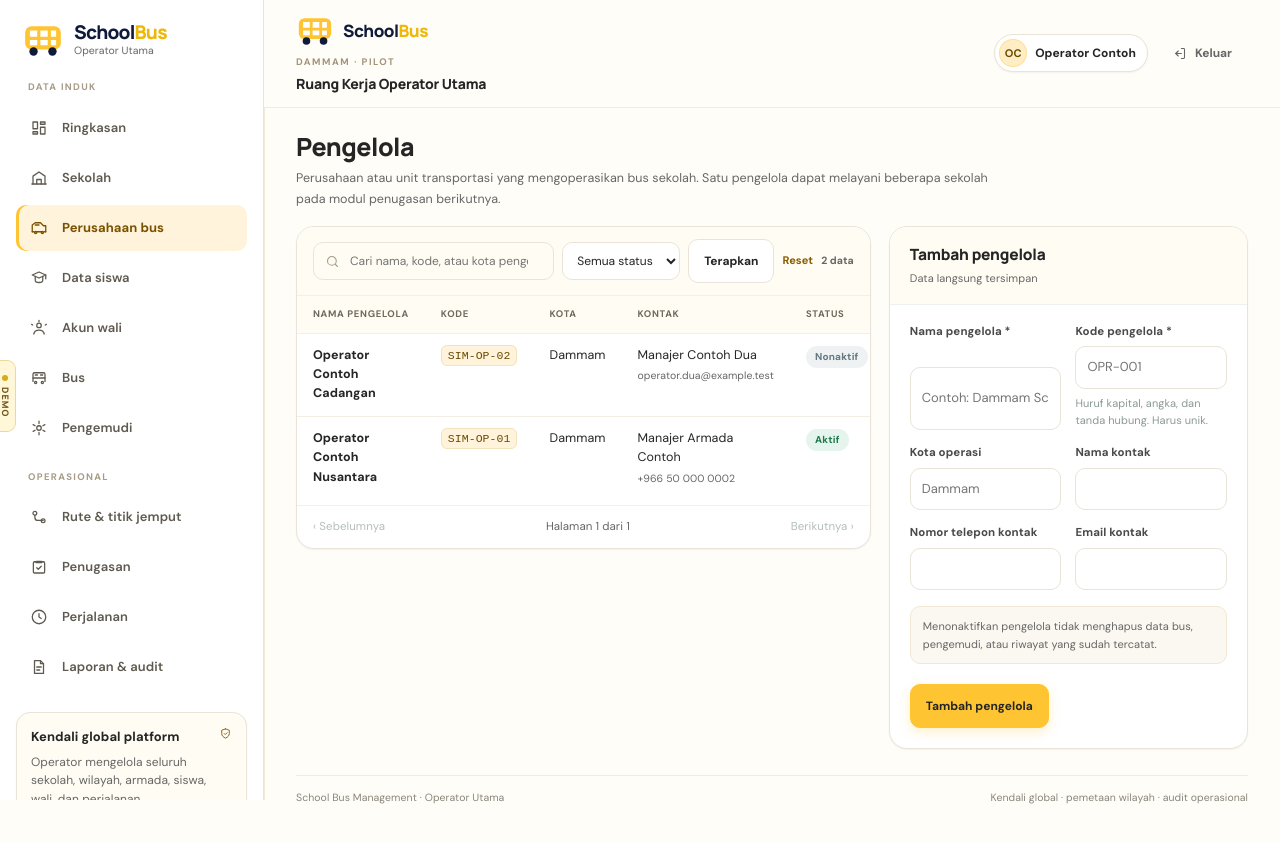
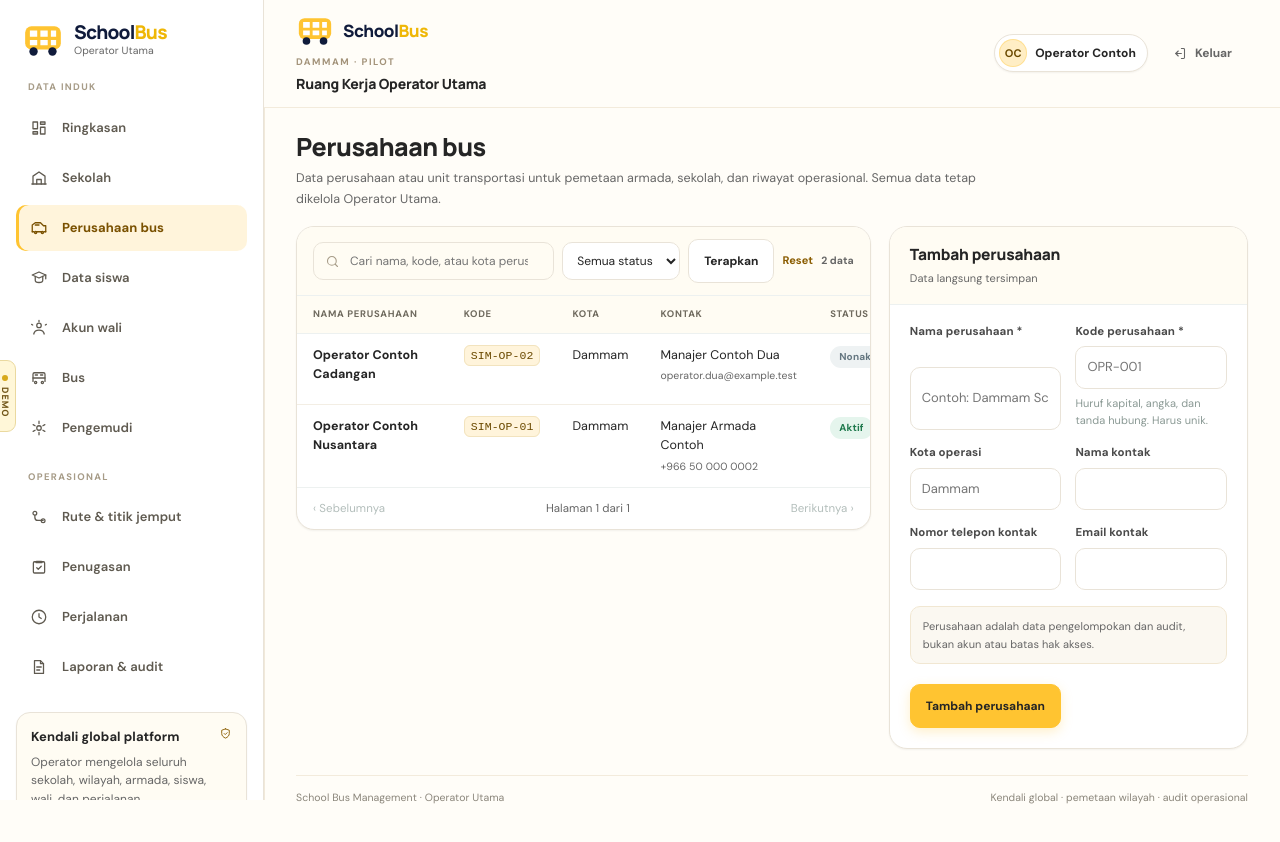
Before and after one commit to irusandi-hub/school-bus-management, a Next.js app: page /admin/operator in a window 1280 px wide. Shown: the top 842 px of the page. Built offline with nearby package versions, Linux system fonts and the light colour scheme.

Commit message:
refactor(operator): treat transport companies as data not accounts

```diff
--- a/app/admin/operator/page.tsx
+++ b/app/admin/operator/page.tsx
@@ -16,12 +16,12 @@ import { firstParam, listHref, noticeFromParams } from "@/lib/admin/query";
 import { PAGE_SIZE, pageRange, parsePage } from "@/lib/admin/support";
 import type { OperatorRow } from "@/lib/types";
 import { sanitizeSearch } from "@/lib/validation";
-import { linkOperatorAccount, saveOperator, setOperatorActive, unlinkOperatorAccount } from "./actions";
+import { saveOperator, setOperatorActive } from "./actions";
 
-export const metadata: Metadata = { title: "Pengelola | Pengelola" };
+export const metadata: Metadata = { title: "Perusahaan bus | Operator" };
 
 const path = "/admin/operator";
-const selectColumns = "id, name, code, city, contact_name, contact_email, contact_phone, profile_id, active";
+const selectColumns = "id, name, code, city, contact_name, contact_email, contact_phone, active";
 
 export default async function OperatorPage({
   searchParams,
@@ -58,13 +58,6 @@ export default async function OperatorPage({
     editing = (editRow as OperatorRow | null) ?? null;
   }
 
-  const linkedIds = rows.filter((row) => row.profile_id).map((row) => row.profile_id as string);
-  let emailRows: { profile_id: string; email: string }[] = [];
-  if (linkedIds.length) {
-    const res = await supabase.rpc("linked_account_emails", { p_profile_ids: linkedIds });
-    emailRows = (res.data ?? []) as { profile_id: string; email: string }[];
-  }
-  const emailById = new Map<string, string>(emailRows.map((row) => [row.profile_id, row.email]));
 
   const notice = noticeFromParams(params);
   const baseQuery = { q, status: status || undefined };
@@ -72,7 +65,7 @@ export default async function OperatorPage({
   const fields: FieldDef[] = [
     {
       name: "name",
-      label: "Nama pengelola",
+      label: "Nama perusahaan",
       required: true,
       maxLength: 120,
       defaultValue: editing?.name,
@@ -80,7 +73,7 @@ export default async function OperatorPage({
     },
     {
       name: "code",
-      label: "Kode pengelola",
+      label: "Kode perusahaan",
       required: true,
       maxLength: 20,
       defaultValue: editing?.code,
@@ -119,8 +112,8 @@ export default async function OperatorPage({
   return (
     <>
       <PageHeader
-        title="Pengelola"
-        description="Perusahaan atau unit transportasi yang mengoperasikan bus sekolah. Satu pengelola dapat melayani beberapa sekolah pada modul penugasan berikutnya."
+        title="Perusahaan bus"
+        description="Data perusahaan atau unit transportasi untuk pemetaan armada, sekolah, dan riwayat operasional. Semua data tetap dikelola Operator Utama."
       />
 
       {notice && <Notice kind={notice.kind}>{notice.message}</Notice>}
@@ -132,11 +125,11 @@ export default async function OperatorPage({
             key={`${q}|${status}|${page}`}
             action={path}
             q={q}
-            placeholder="Cari nama, kode, atau kota pengelola"
+            placeholder="Cari nama, kode, atau kota perusahaan"
             total={total}
             resetHref={path}
             filters={
-              <select name="status" defaultValue={status} aria-label="Filter status pengelola">
+              <select name="status" defaultValue={status} aria-label="Filter status perusahaan">
                 <option value="">Semua status</option>
                 <option value="aktif">Aktif</option>
                 <option value="nonaktif">Nonaktif</option>
@@ -148,20 +141,20 @@ export default async function OperatorPage({
             <table className="admin-table">
               <thead>
                 <tr>
-                  <th scope="col">Nama pengelola</th>
+                  <th scope="col">Nama perusahaan</th>
                   <th scope="col">Kode</th>
                   <th scope="col">Kota</th>
                   <th scope="col">Kontak</th>
                   <th scope="col">Status</th>
-                  <th scope="col">Akun masuk</th>
+
                   <th scope="col">Tindakan</th>
                 </tr>
               </thead>
               <tbody>
                 {rows.length === 0 ? (
                   <EmptyRow
-                    colSpan={7}
-                    title={q || status ? "Tidak ada pengelola yang cocok" : "Belum ada data pengelola"}
+                    colSpan={6}
+                    title={q || status ? "Tidak ada perusahaan yang cocok" : "Belum ada data perusahaan"}
                     detail={
                       q || status
                         ? "Ubah kata kunci atau filter status, lalu terapkan kembali."
@@ -185,41 +178,6 @@ export default async function OperatorPage({
                       <td>
                         <Pill tone={row.active ? "success" : "neutral"}>{row.active ? "Aktif" : "Nonaktif"}</Pill>
                       </td>
-                      <td className="account-cell">
-                        {row.profile_id ? (
-                          <>
-                            <Pill tone="info">Tertaut</Pill>
-                            <small>{emailById.get(row.profile_id) ?? "Akun tersambung"}</small>
-                            <form action={unlinkOperatorAccount} className="row-form">
-                              <input type="hidden" name="id" value={row.id} />
-                              <ConfirmSubmit
-                                className="row-link danger"
-                                message={`Lepas tautan akun ${emailById.get(row.profile_id) ?? "tersebut"} dari ${row.name}? Akun tersebut tidak lagi dapat masuk area Pengelola.`}
-                              >
-                                Lepas tautan
-                              </ConfirmSubmit>
-                            </form>
-                          </>
-                        ) : (
-                          <form action={linkOperatorAccount} className="account-link-form">
-                            <input type="hidden" name="id" value={row.id} />
-                            <input
-                              type="email"
-                              name="email"
-                              required
-                              maxLength={254}
-                              placeholder="email@contoh.com"
-                              aria-label={`Email akun untuk ${row.name}`}
-                            />
-                            <ConfirmSubmit
-                              className="row-link"
-                              message={`Tautkan akun ini ke ${row.name}? Peran akun menjadi Pengelola dan hanya dapat mengakses organisasi tersebut.`}
-                            >
-                              Tautkan
-                            </ConfirmSubmit>
-                          </form>
-                        )}
-                      </td>
                       <td>
                         <div className="row-actions">
                           <Link className="row-link" href={listHref(path, { ...baseQuery, page, edit: row.id })}>
@@ -232,7 +190,7 @@ export default async function OperatorPage({
                               className={row.active ? "row-link danger" : "row-link"}
                               message={
                                 row.active
-                                  ? `Nonaktifkan ${row.name}? Data pengelola dan riwayat terkait tetap tersimpan.`
+                                  ? `Nonaktifkan ${row.name}? Data perusahaan dan riwayat terkait tetap tersimpan.`
                                   : `Aktifkan kembali ${row.name}?`
                               }
                             >
@@ -260,7 +218,7 @@ export default async function OperatorPage({
         <aside className="panel admin-form-panel" id="form">
           <header className="panel-head">
             <div>
-              <h2 className="panel-title">{editing ? "Ubah pengelola" : "Tambah pengelola"}</h2>
+              <h2 className="panel-title">{editing ? "Ubah perusahaan" : "Tambah perusahaan"}</h2>
               <div className="panel-subtitle">
                 {editing ? `Memperbarui ${editing.name}` : "Data langsung tersimpan"}
               </div>
@@ -272,8 +230,8 @@ export default async function OperatorPage({
               action={saveOperator}
               fields={fields}
               hidden={{ id: editing?.id ?? "" }}
-              submitLabel={editing ? "Simpan perubahan" : "Tambah pengelola"}
-              note="Menonaktifkan pengelola tidak menghapus data bus, pengemudi, atau riwayat yang sudah tercatat."
+              submitLabel={editing ? "Simpan perubahan" : "Tambah perusahaan"}
+              note="Perusahaan adalah data pengelompokan dan audit, bukan akun atau batas hak akses."
               secondary={editing ? { href: listHref(path, baseQuery), label: "Batal" } : undefined}
             />
           </div>
```
